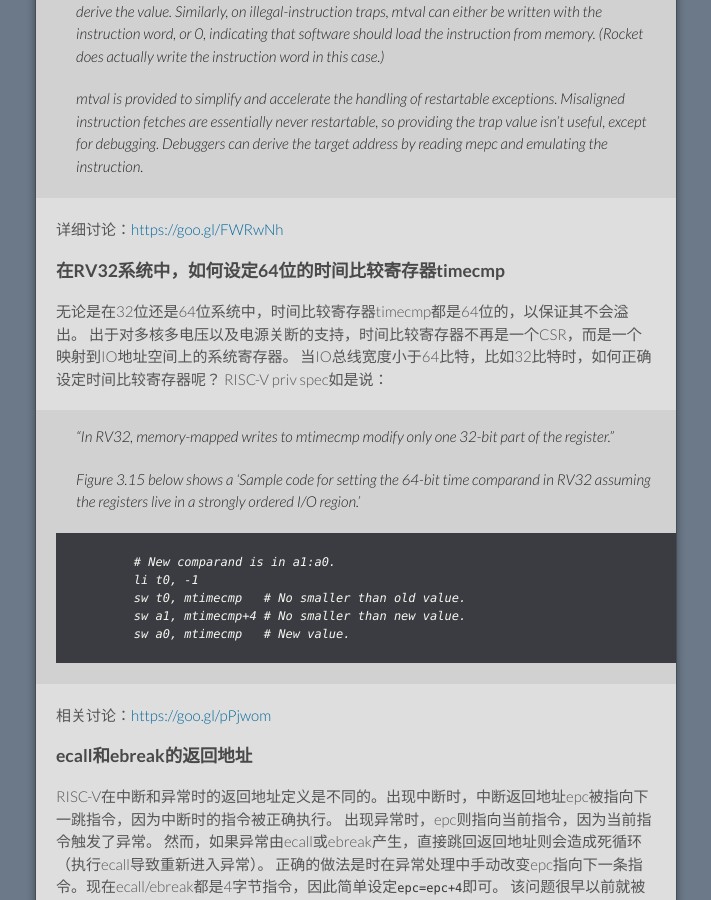
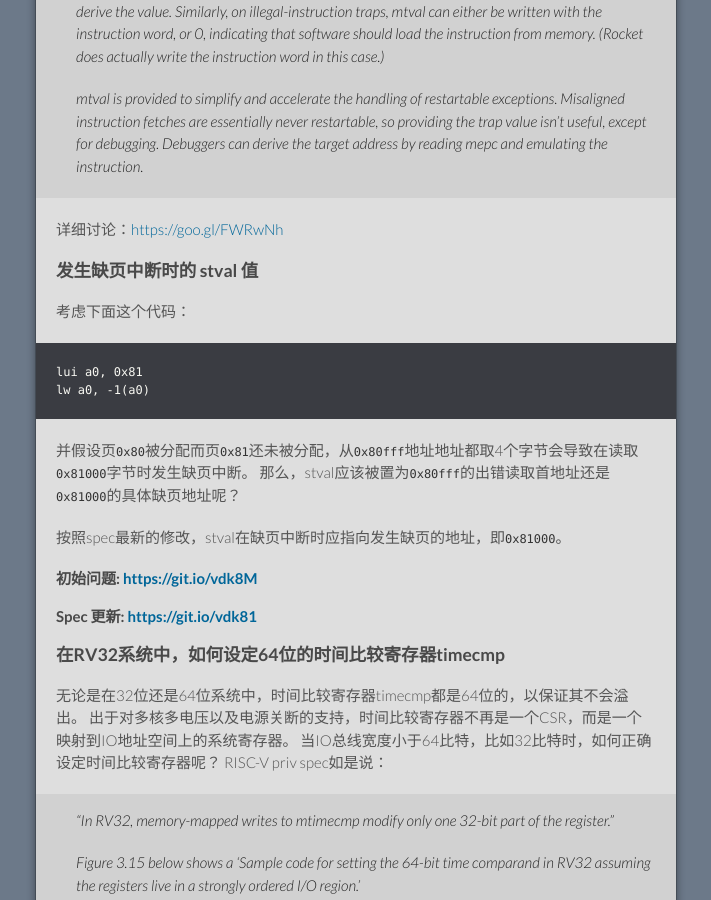
Before and after one commit to cnrv/home, a Jekyll site: the page built from bi-week-rpts/2017-09-28.md, in a window 1280 px wide and 900 px high, scrolled down 540 px. Shown: the whole window, without its empty margins (284-995 px from the left). Built offline with Jekyll 4.4.1, drawn with Linux system fonts in a browser that asks for light colours; Markdown is read by kramdown in place of the engine named in the settings; comment, search, counter and statistics services are not loaded; our own code applies the rules of GitHub Pages for plain Markdown files.

Commit message:
stval for page fault

```diff
--- a/bi-week-rpts/2017-09-28.md
+++ b/bi-week-rpts/2017-09-28.md
@@ -32,6 +32,23 @@ mtval其实是为了加快处理能够重新执行类型的异常，比如ecall
 > by reading mepc and emulating the instruction.
 
 详细讨论：[https://goo.gl/FWRwNh](https://groups.google.com/a/groups.riscv.org/forum/#!msg/isa-dev/_VmdTcP6F-s/2UvPkiDXAwAJ)
+
+### 发生缺页中断时的 stval 值
+
+考虑下面这个代码：
+
+~~~
+lui a0, 0x81
+lw a0, -1(a0)
+~~~
+
+并假设页`0x80`被分配而页`0x81`还未被分配，从`0x80fff`地址地址都取4个字节会导致在读取`0x81000`字节时发生缺页中断。
+那么，stval应该被置为`0x80fff`的出错读取首地址还是`0x81000`的具体缺页地址呢？
+
+按照spec最新的修改，stval在缺页中断时应指向发生缺页的地址，即`0x81000`。
+
+#### 初始问题: [https://git.io/vdk8M](https://github.com/riscv/riscv-isa-manual/issues/58)
+#### Spec 更新: [https://git.io/vdk81](https://github.com/riscv/riscv-isa-manual/commit/e2ae148dcca7f725a577ca911059edb337b1ef25)
 
 ### 在RV32系统中，如何设定64位的时间比较寄存器timecmp
 
```
